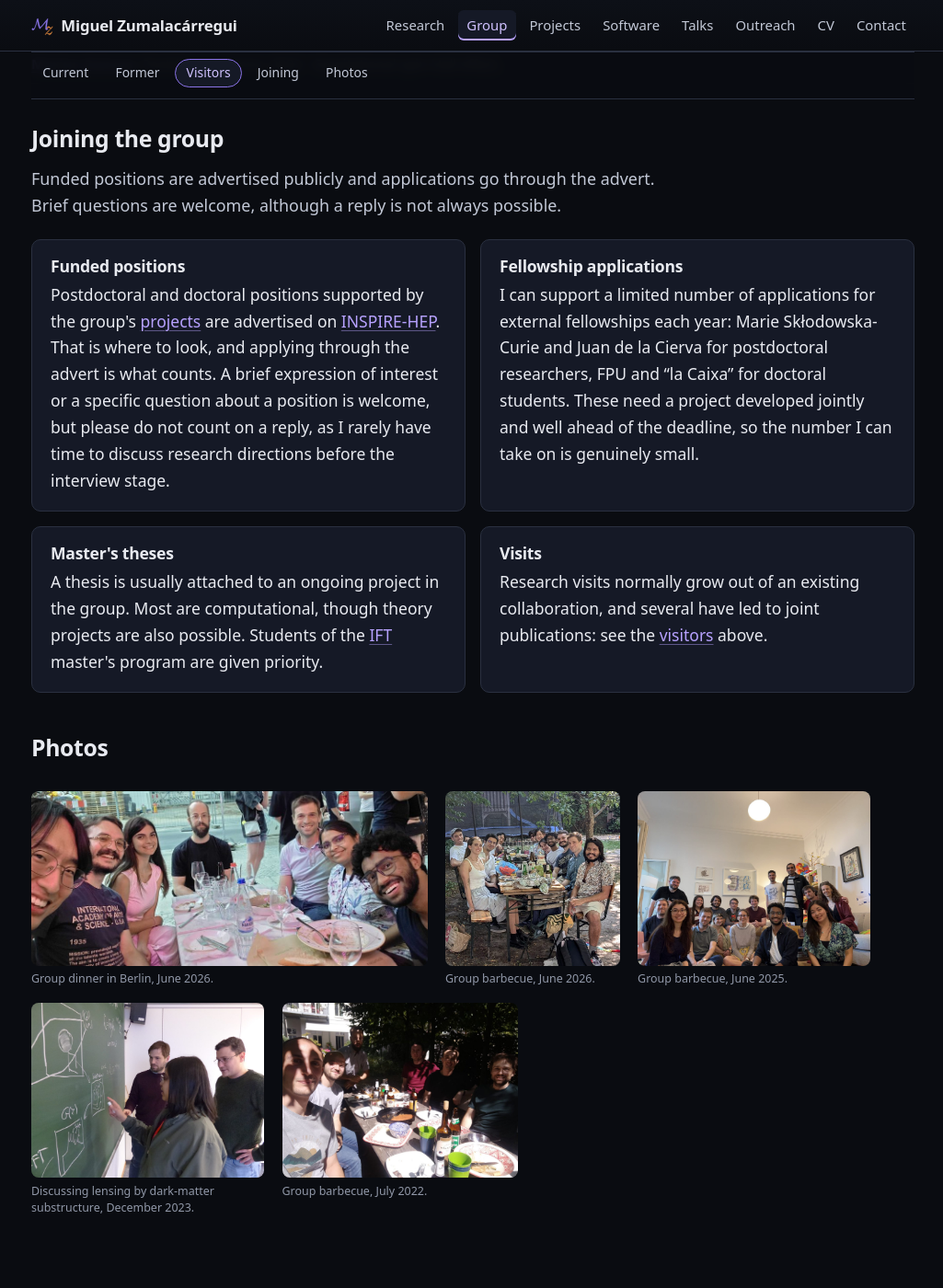
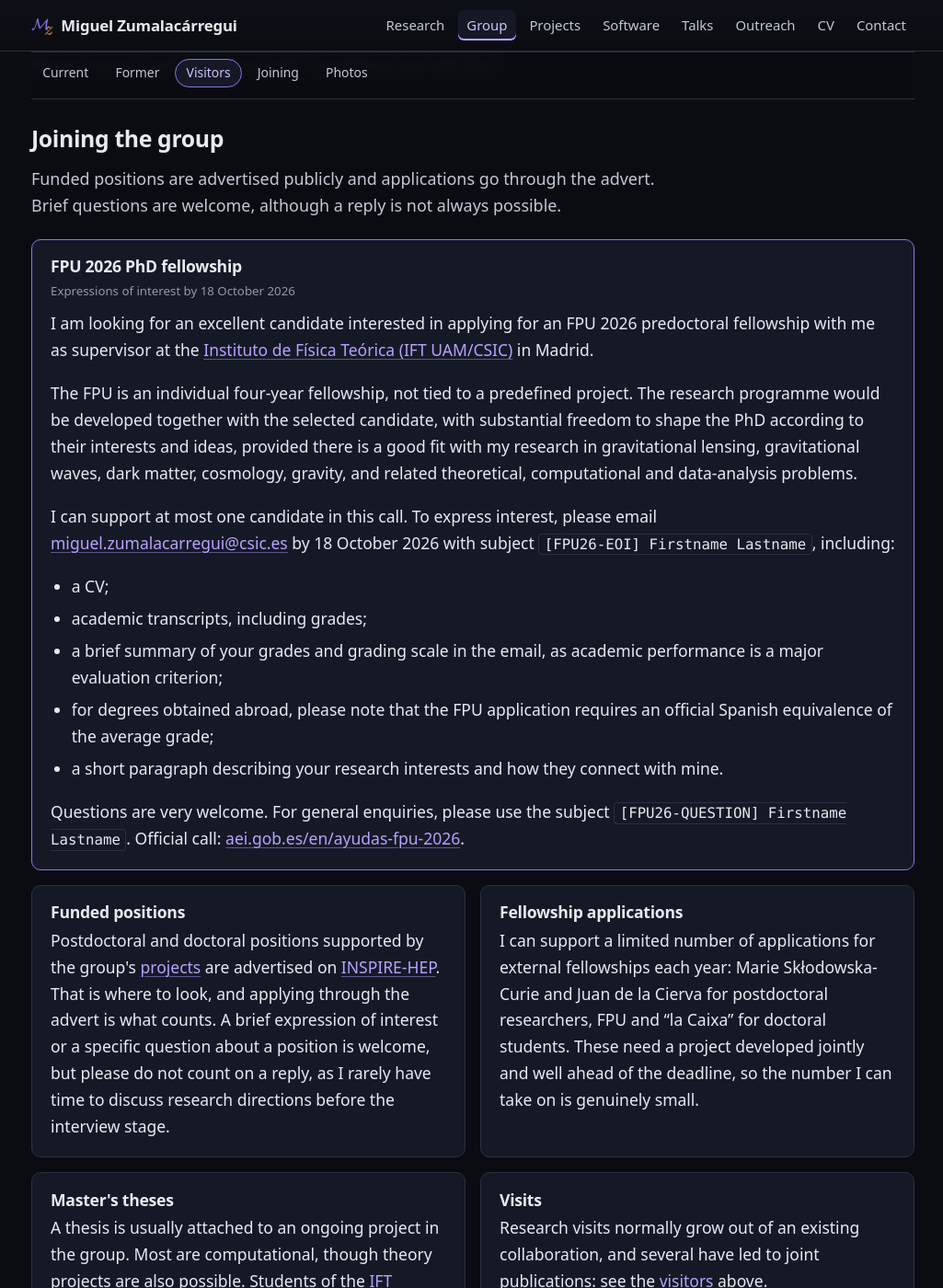
Before and after one commit to miguelzuma/miguelzuma.github.io, a Jekyll site: the page built from group.html, in a window 1280 px wide and 1400 px high, scrolled down 4576 px. Shown: the whole window at 92% size, without its empty margins (126-1151 px from the left). Built offline with Jekyll 4.4.1, drawn with Linux system fonts in a browser that asks for light colours.

Commit message:
Group, Home: the FPU 2026 call, and a Positions button while it is open
The Joining section opens with the FPU 2026 PhD fellowship call. The home
page gains a highlighted Positions button linking to it, shown only while
a call in _data/positions.yml is open: the build drops it after the
deadline, and an inline check hides it in the browser before then.

Co-Authored-By: Claude Opus 5.5 <noreply@anthropic.com>
Claude-Session: https://claude.ai/code/session_01GvkPN7ujtoomi3ef42zNPb

```diff
--- a/assets/css/main.css
+++ b/assets/css/main.css
@@ -309,6 +309,36 @@ main { padding-bottom: 3rem; }
 	color: #14101f;
 }
 
+/* Open positions: outlined in the second accent, with a dot that pulses
+   through the same two colours as the news "New" flag. It only exists while a
+   call is open, so the motion always means something. Reduced motion stills
+   it via the global block at the end. */
+.btn-open {
+	border-color: var(--cyan);
+	color: var(--cyan);
+	background: rgba(111, 216, 238, 0.08);
+}
+
+.btn-open:visited { color: var(--cyan); }
+
+.btn-open::before {
+	content: "";
+	display: inline-block;
+	width: 0.5em;
+	height: 0.5em;
+	margin-right: 0.5em;
+	border-radius: 50%;
+	vertical-align: 0.08em;
+	background: var(--cyan);
+	animation: news-pulse 4.5s ease-in-out infinite;
+}
+
+.btn-open:hover, .btn-open:focus-visible {
+	border-color: var(--cyan);
+	color: var(--text);
+	background: rgba(111, 216, 238, 0.16);
+}
+
 /* ---- Cards ----------------------------------------------------------- */
 
 .card {
@@ -364,6 +394,9 @@ main { padding-bottom: 3rem; }
 
 /* A card that spans the whole grid, so an odd count still balances */
 .card-wide { grid-column: 1 / -1; }
+
+/* An open call: the same card, outlined in the accent so it reads first. */
+.card-open { border-color: var(--accent-dim); }
 
 .card-split { display: grid; grid-template-columns: 1fr minmax(240px, 340px); gap: 1.4rem 1.8rem; align-items: center; }
 .card-split > .card-col > :last-child { margin-bottom: 0; }
--- a/group.html
+++ b/group.html
@@ -152,6 +152,49 @@ sections:
 
   <div class="grid grid-2">
 
+    <article class="card card-wide card-open" id="fpu-2026">
+      <h3 class="card-title">FPU 2026 PhD fellowship</h3>
+      <p class="card-meta">Expressions of interest by 18 October 2026</p>
+      <p>
+        I am looking for an excellent candidate interested in applying for an
+        FPU 2026 predoctoral fellowship with me as supervisor at the
+        <a href="{{ site.affiliation.ift_url }}" rel="noopener">Instituto de Física Teórica (IFT UAM/CSIC)</a>
+        in Madrid.
+      </p>
+      <p>
+        The FPU is an individual four-year fellowship, not tied to a predefined
+        project. The research programme would be developed together with the
+        selected candidate, with substantial freedom to shape the PhD according
+        to their interests and ideas, provided there is a good fit with my
+        research in gravitational lensing, gravitational waves, dark matter,
+        cosmology, gravity, and related theoretical, computational and
+        data-analysis problems.
+      </p>
+      <p>
+        I can support at most one candidate in this call. To express interest,
+        please email
+        <a href="mailto:miguel.zumalacarregui@csic.es">miguel.zumalacarregui@csic.es</a>
+        by 18 October 2026 with subject
+        <code>[FPU26-EOI] Firstname Lastname</code>, including:
+      </p>
+      <ul>
+        <li>a CV;</li>
+        <li>academic transcripts, including grades;</li>
+        <li>a brief summary of your grades and grading scale in the email, as
+          academic performance is a major evaluation criterion;</li>
+        <li>for degrees obtained abroad, please note that the FPU application
+          requires an official Spanish equivalence of the average grade;</li>
+        <li>a short paragraph describing your research interests and how they
+          connect with mine.</li>
+      </ul>
+      <p>
+        Questions are very welcome. For general enquiries, please use the
+        subject <code>[FPU26-QUESTION] Firstname Lastname</code>.
+        Official call:
+        <a href="https://www.aei.gob.es/en/ayudas-fpu-2026" rel="noopener">aei.gob.es/en/ayudas-fpu-2026</a>.
+      </p>
+    </article>
+
     <article class="card">
       <h3 class="card-title">Funded positions</h3>
       <p>
```
Also changed, not shown: _data/positions.yml (added, +12 -0 lines), index.html (+30 -0 lines).
